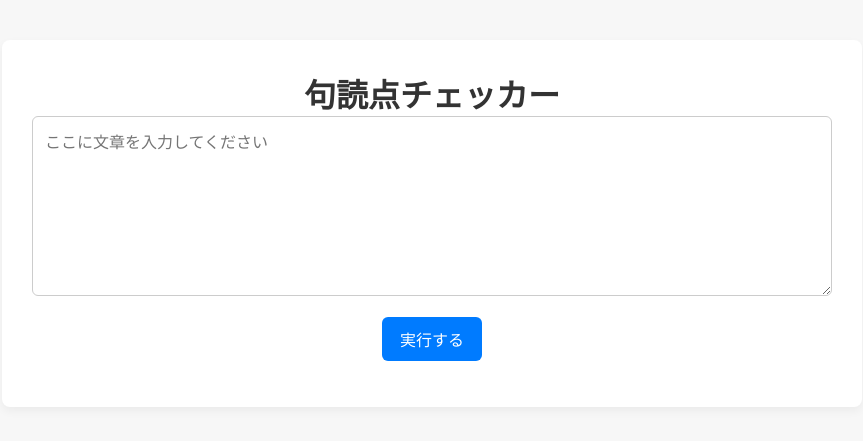
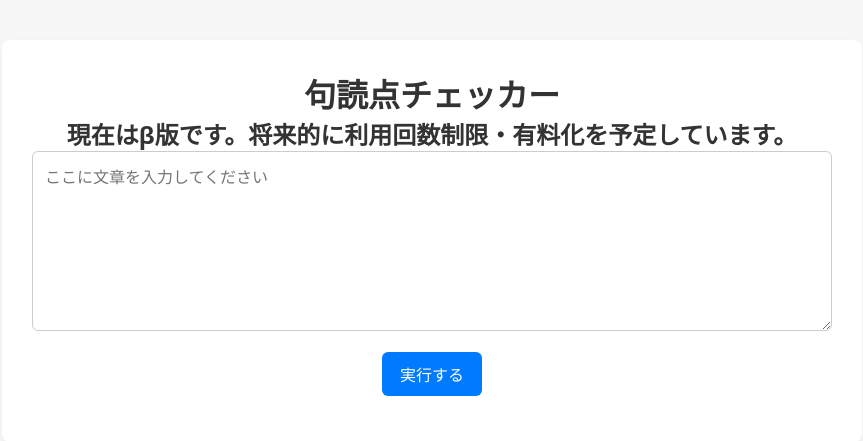
Before and after one commit to kazumamorisita/punctuation_changer, a FastAPI app: page / in a window 1280 px wide. Shown: the top 441 px of the page, without its empty margins (208-1071 px from the left). Run offline with FastAPI, Linux system fonts and the light colour scheme.

Commit message:
update index.html
有料化に向けた意思表示を追加

```diff
--- a/templates/index.html
+++ b/templates/index.html
@@ -770,6 +770,7 @@ button.secondary {
   <div class="left-screen">
     <div class="container">
       <h1 class="centered">句読点チェッカー</h1>
+      <h2 class="centered">現在はβ版です。将来的に利用回数制限・有料化を予定しています。</h2>
 
       <textarea id="inputText" placeholder="ここに文章を入力してください"></textarea>
 
```
